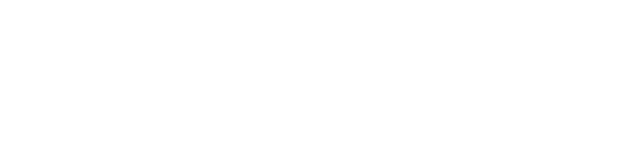
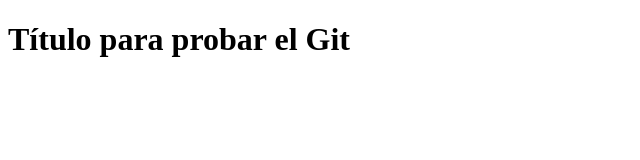
Before and after one commit to seiziN00/creacion-pagina-web, a plain HTML site: page index.html in a window 1280 px wide. Shown: the whole page, without its empty margins (0-640 px from the left). Drawn offline with Linux system fonts and the light colour scheme.

Commit message:
se creó el título en index

```diff
--- a/index.html
+++ b/index.html
@@ -6,5 +6,6 @@
     <title>Documento</title>
 </head>
 <body>
+    <h1>Título para probar el Git</h1>
 </body>
 </html>
```
